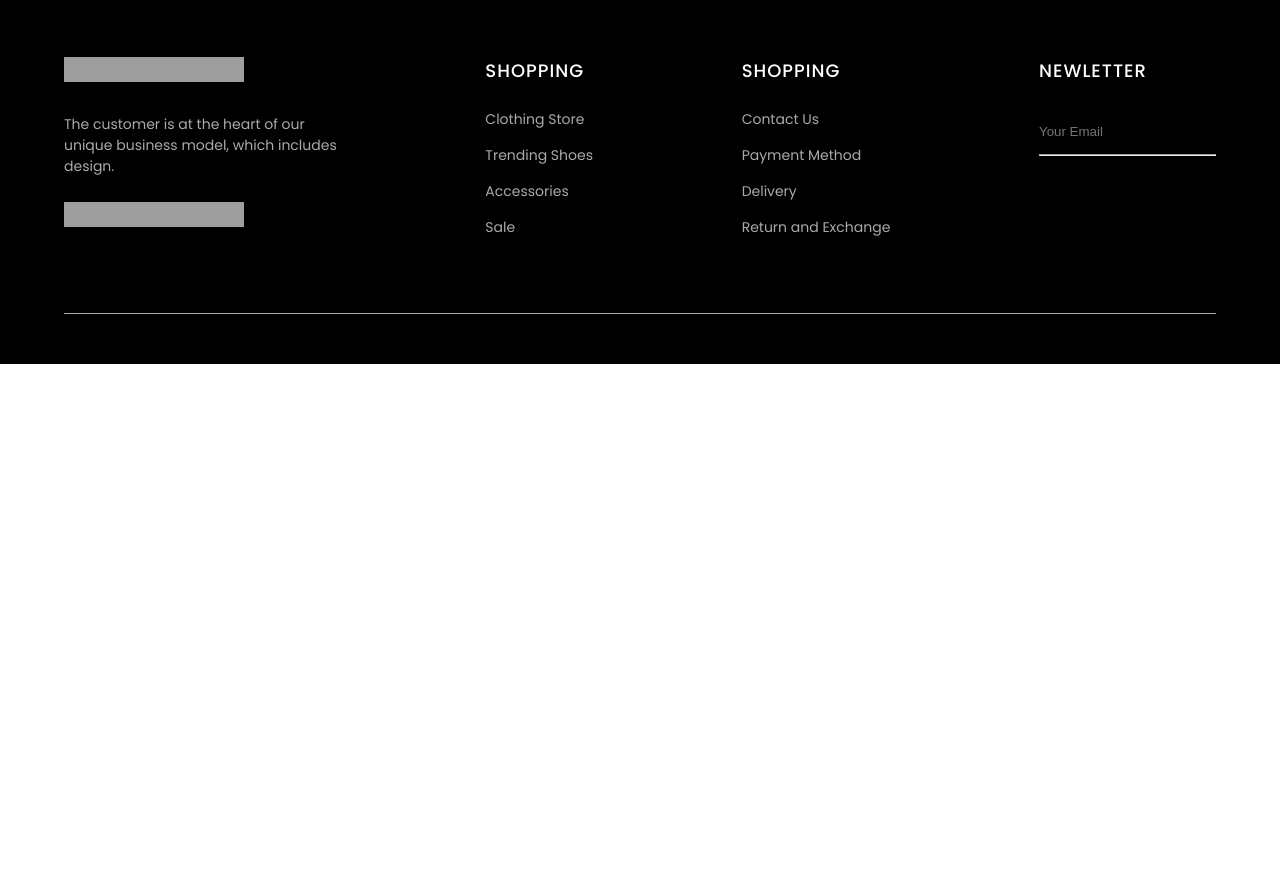
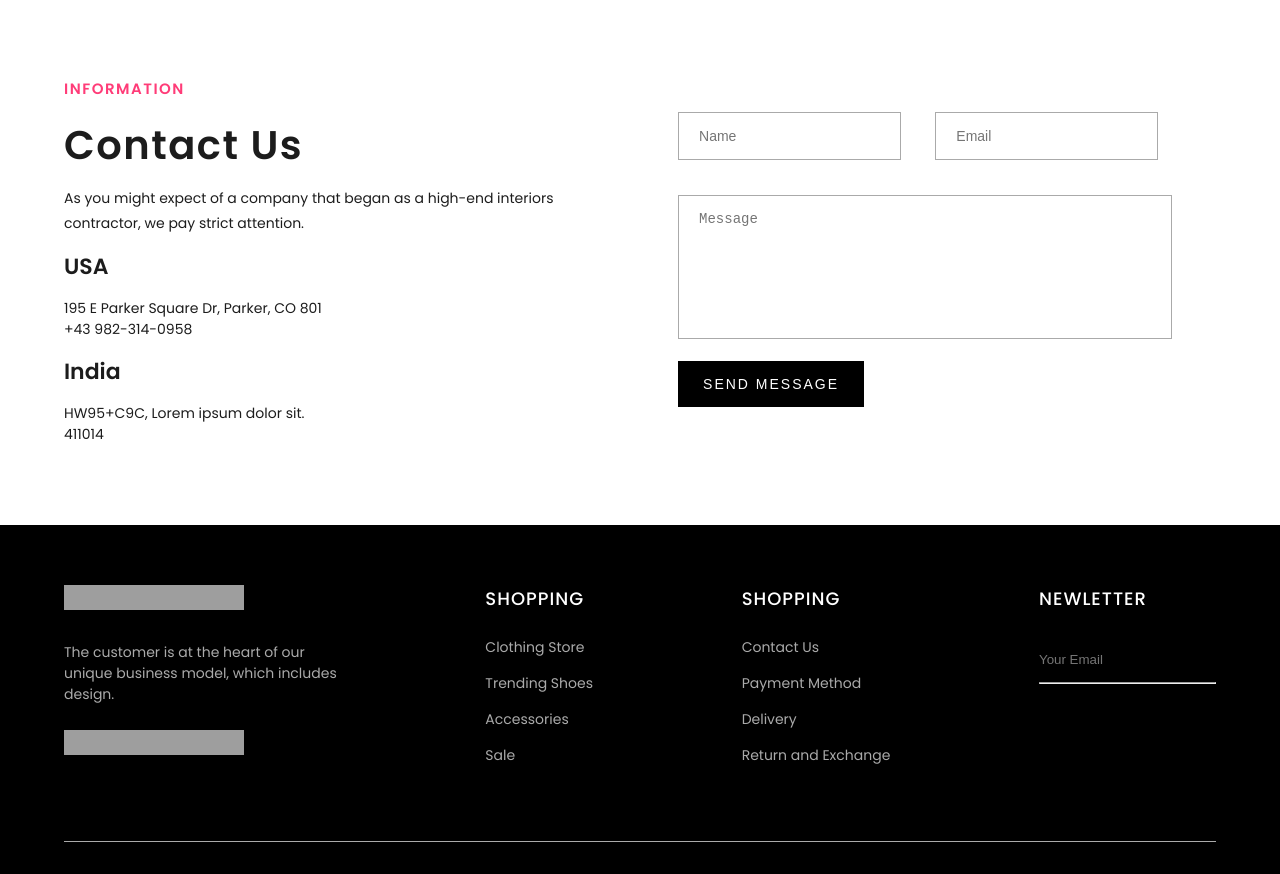
Before and after one commit to anish877/ecomerce-website-frontend, a plain HTML site: page index.html in a window 1280 px wide. Shown: the part 2957-3831 px from the top of the page. Before the commit the page ends 3321 px from the top, so only its background shows below. Drawn offline with Linux system fonts and the light colour scheme; grey boxes are pictures that could not be loaded; some icons are missing.

Commit message:
Update index.html

```diff
--- a/index.html
+++ b/index.html
@@ -412,6 +412,26 @@
                     </div>
                 </div>
             </div>
+            <form action="https://formspree.io/f/xzbowpjq" method="POST">
+            <div class="form">
+                <div class="form-txt">
+                    <h4>INFORMATION</h4>
+                    <h1>Contact Us</h1>
+                    <span>As you might expect of a company that began as a high-end interiors contractor, we pay strict
+                        attention.</span>
+                    <h3>USA</h3>
+                    <p>195 E Parker Square Dr, Parker, CO 801<br>+43 982-314-0958</p>
+                    <h3>India</h3>
+                    <p>HW95+C9C, Lorem ipsum dolor sit.<br>411014</p>
+                </div>
+                <div class="form-details">
+                    <input type="text" name="name" id="name" placeholder="Name" required>
+                    <input type="email" name="email" id="email" placeholder="Email" required>
+                    <textarea name="message" id="message" cols="52" rows="7" placeholder="Message" required></textarea>
+                    <button>SEND MESSAGE</button>
+                </div>
+            </div>
+        </form>
         </div>
     </section>
     <footer>
```
